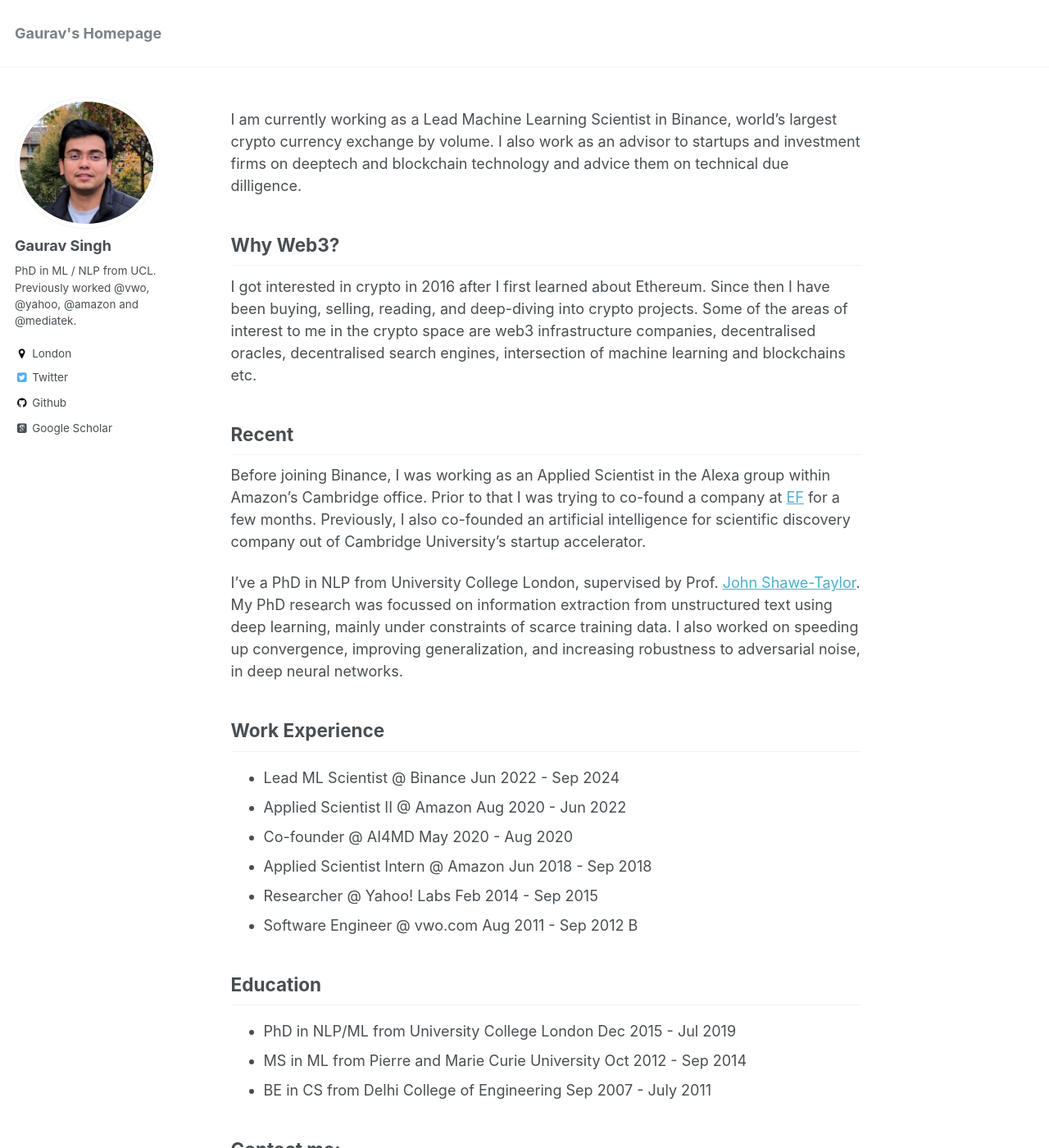
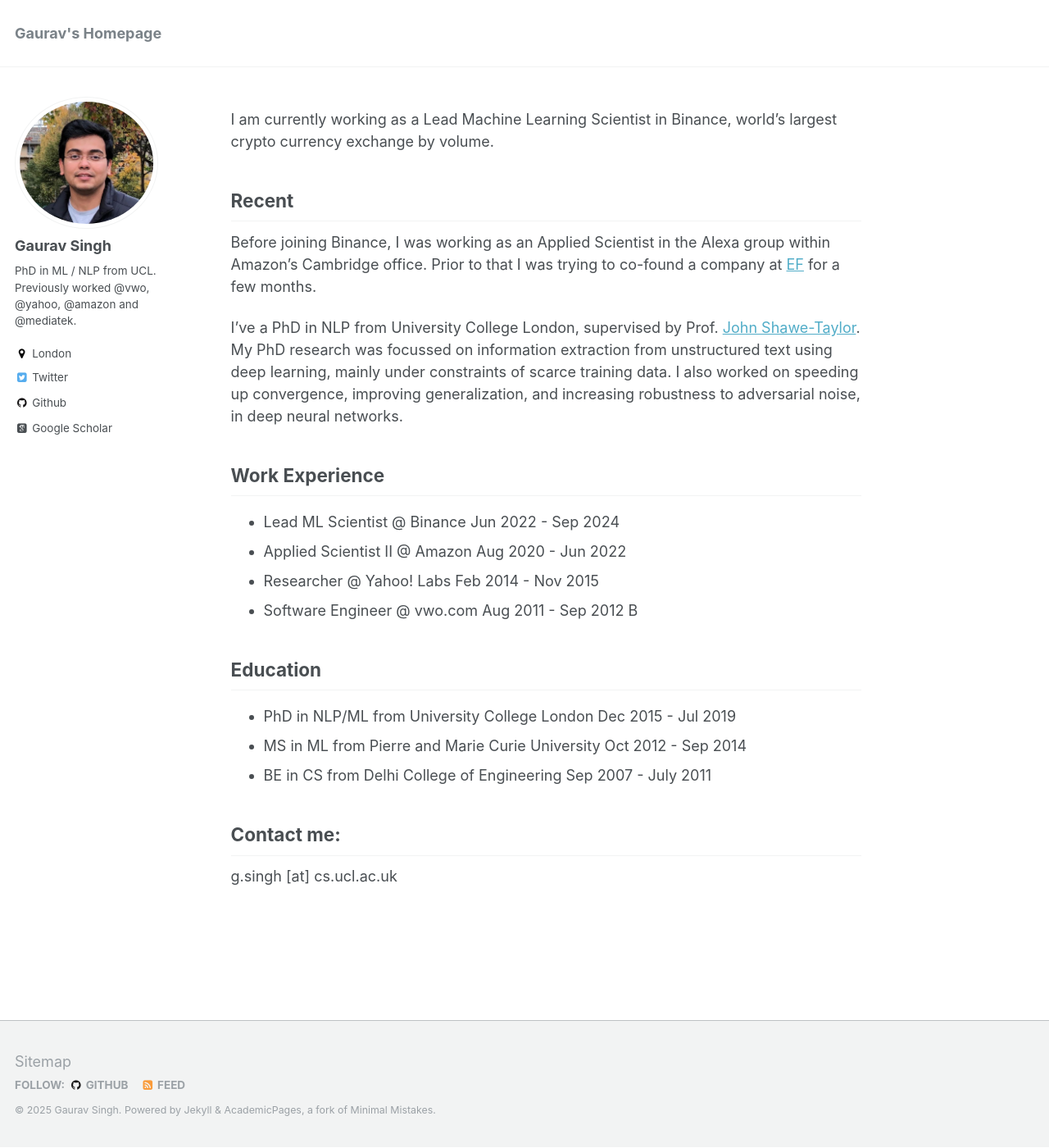
Before and after one commit to gauravsc/gauravsc.github.io, a Jekyll site: the page built from _pages/about.md, in a window 1280 px wide and 1400 px high. Shown: the whole window at 82% size. Built offline with Jekyll 4.4.1, drawn with Linux system fonts in a browser that asks for light colours; some web fonts are replaced.

Commit message:
Update about.md

```diff
--- a/_pages/about.md
+++ b/_pages/about.md
@@ -8,15 +8,12 @@
   - /about.html
 ---
 
-I am currently working as a Lead Machine Learning Scientist in Binance, world's largest crypto currency exchange by volume. I also work as an advisor to startups and investment firms on deeptech and blockchain technology and advice them on technical due dilligence.
+I am currently working as a Lead Machine Learning Scientist in Binance, world's largest crypto currency exchange by volume.
 
-Why Web3?
-------
-I got interested in crypto in 2016 after I first learned about Ethereum. Since then I have been buying, selling, reading, and deep-diving into crypto projects. Some of the areas of interest to me in the crypto space are web3 infrastructure companies, decentralised oracles, decentralised search engines, intersection of machine learning and blockchains etc.
 
 Recent
 ------
-Before joining Binance, I was working as an Applied Scientist in the Alexa group within Amazon's Cambridge office. Prior to that I was trying to co-found a company at <a href="https://www.joinef.com">EF</a> for a few months. Previously, I also co-founded an artificial intelligence for scientific discovery company out of Cambridge University's startup accelerator.
+Before joining Binance, I was working as an Applied Scientist in the Alexa group within Amazon's Cambridge office. Prior to that I was trying to co-found a company at <a href="https://www.joinef.com">EF</a> for a few months.
 
 I've a PhD in NLP from University College London, supervised by Prof. <a href="http://www0.cs.ucl.ac.uk/staff/J.Shawe-Taylor/">John Shawe-Taylor</a>. My PhD research was focussed on information extraction from unstructured text using deep learning, mainly under constraints of scarce training data. I also worked on speeding up convergence, improving generalization, and increasing robustness to adversarial noise, in deep neural networks.
 
@@ -24,9 +21,7 @@
 ------
 * Lead ML Scientist @ Binance Jun 2022 - Sep 2024
 * Applied Scientist II @ Amazon Aug 2020 - Jun 2022
-* Co-founder @ AI4MD May 2020 - Aug 2020
-* Applied Scientist Intern @ Amazon Jun 2018 - Sep 2018
-* Researcher @ Yahoo! Labs Feb 2014 - Sep 2015
+* Researcher @ Yahoo! Labs Feb 2014 - Nov 2015
 * Software Engineer @ vwo.com Aug 2011 - Sep 2012 B
 
 Education
```
